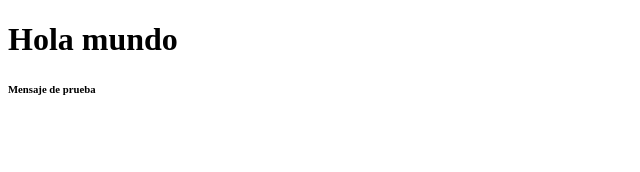
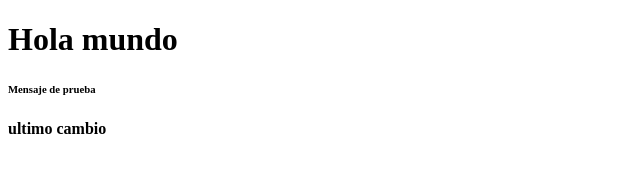
Before and after one commit to jdios1203/Prueba_VC, a plain HTML site: page index.html in a window 1280 px wide. Shown: the whole page, without its empty margins (0-640 px from the left). Drawn offline with Linux system fonts and the light colour scheme.

Commit message:
solo se agrego un h4

```diff
--- a/index.html
+++ b/index.html
@@ -6,5 +6,6 @@
     <body>
         <h1> Hola mundo</h1>
         <h6> Mensaje de prueba</h6>
+        <h4> ultimo cambio</h4>
     </body>
 </html>
```
